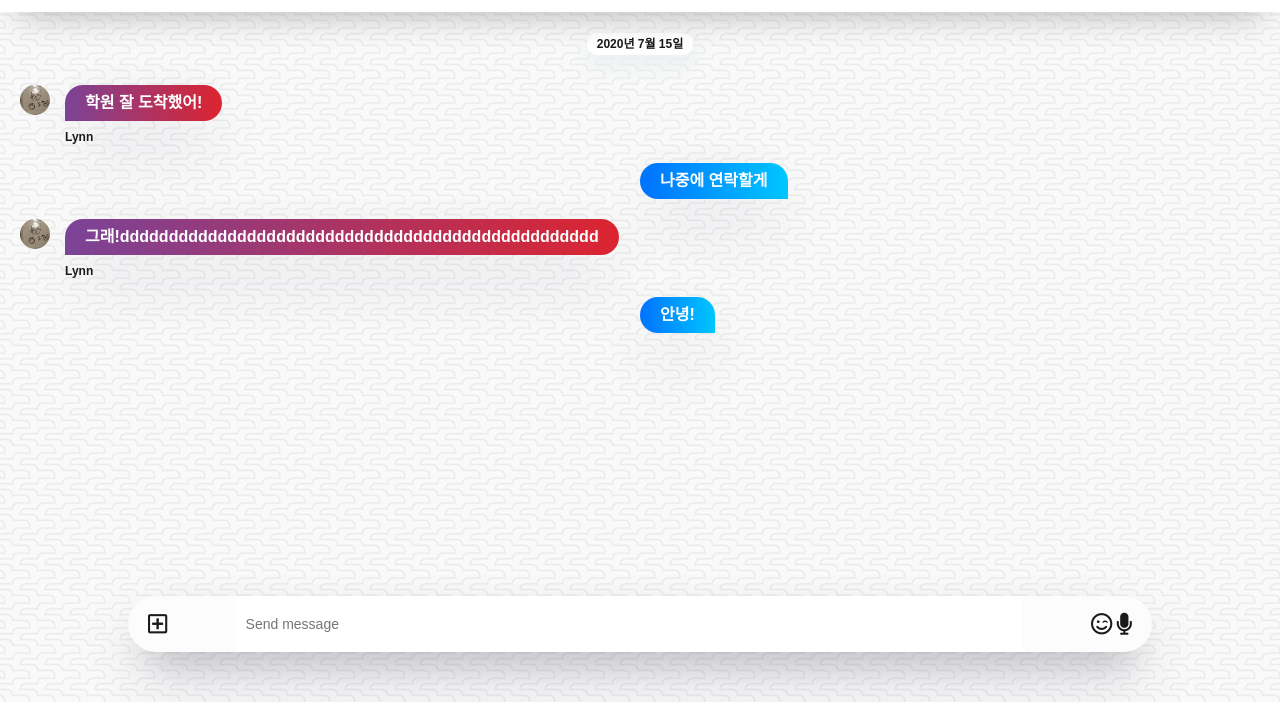
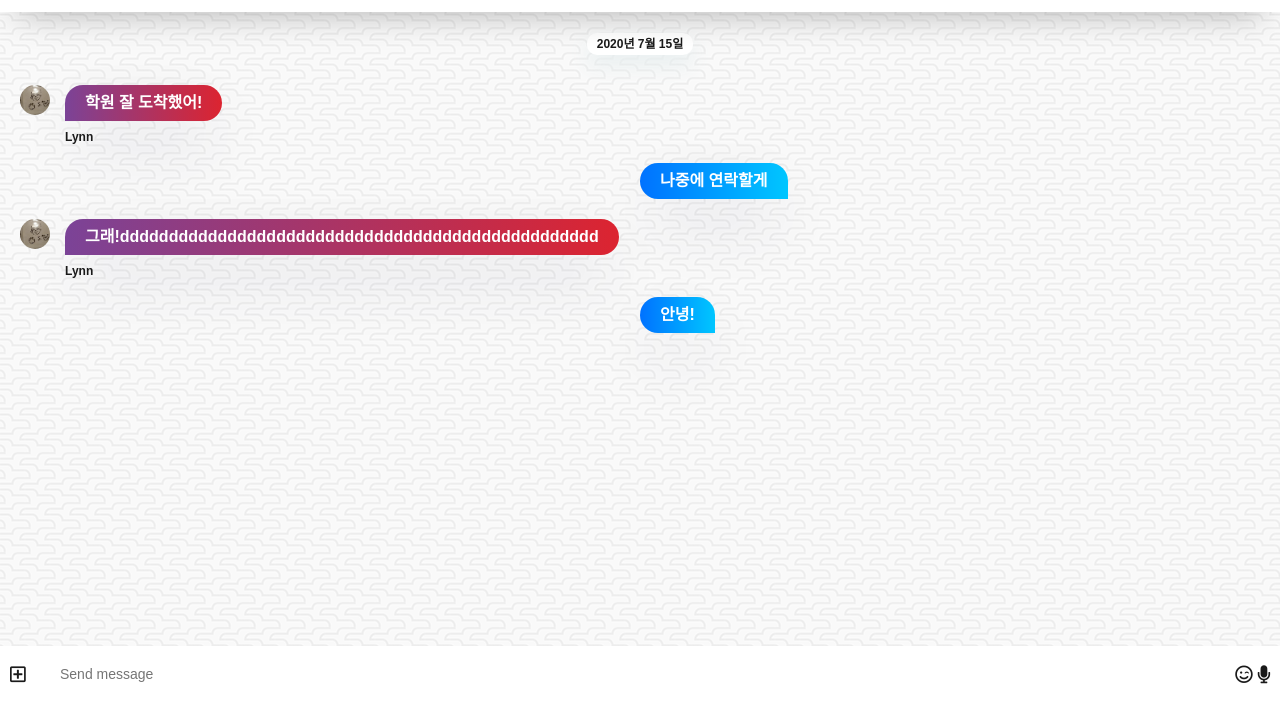
Before and after one commit to sjmjis0208/kakao_clone, a plain HTML site: page chat.html in a window 1280 px wide. Shown: the part 98-800 px from the top of the page. Drawn offline with Linux system fonts and the light colour scheme.

Commit message:
input transition

```diff
--- a/chat.html
+++ b/chat.html
@@ -89,21 +89,19 @@
 				</li>
 			</ul>
 		</main>
-		<div class="chat__write">
-			<div class="chat__write-column">
+		<div class="chat__write-container">
+			<input class="chat__write" type="text" placeholder="Send message" class="chat__write-input" />
+			<!--input 다음에 div로 icon을 써야 애니메이션 효과 가능! -->
+			<div class="chat__icon-left chat__icon">
 				<i class="far fa-plus-square"></i>
 			</div>
-			<div class="chat__write-column">
-				<input type="text" placeholder="Send message" class="chat__write-input" />
-			</div>
-			<div class="chat__write-column">
+			<div class="chat__icon-right chat__icon">
 				<span class="chat__write-icon">
 					<i class="far fa-smile-wink"></i>
 				</span>
 				<span class="chat__write-icon">
 					<i class="fas fa-microphone"></i>
 				</span>
-
 			</div>
 		</div>
 	</body>
--- a/css/chat.css
+++ b/css/chat.css
@@ -24,11 +24,10 @@
     min-height:  1000vh;
 }
 
-.chat__write {
+.chat__write-container {
    position: fixed;
-   bottom: 50px;
-   width: 80%;
-/*fixed가 적용된 container를 가운데 정렬하는법*/
+   bottom: 0px;
+    /*fixed가 적용된 container를 가운데 정렬하는법*/
    margin: 0 auto;
    left: 0;
    right: 0;
@@ -36,12 +35,53 @@
    display: flex;
    justify-content: space-between;
    align-items: center;
-   background-color: #fcfcfc;
-   padding: 0px 20px;
-   border-radius: 40px;
+   width: 100%;
    /*수평 수직 blur (color, opacity)*/
-   box-shadow: 0 30px 60px -12px rgba(50,50,93,.25), 0 18px 36px -18px rgba(0,0,0,.3), 0 -12px 36px -8px rgba(0,0,0,.025);
+   /*box-shadow: 0 30px 60px -12px rgba(50,50,93,.25), 0 18px 36px -18px rgba(0,0,0,.3), 0 -12px 36px -8px rgba(0,0,0,.025);*/
 
+}
+
+.chat__icon-left {
+    position: absolute;
+    left: 10px;
+}
+
+.chat__icon-right {
+    position: absolute;
+    right: 10px;
+}
+
+.chat__write {
+    margin: 0 auto;
+    bottom: 0px;
+    width: 100%;
+    border-radius: 0px;
+    padding: 20px 60px;
+    width: 100%;
+    border: none;
+    font-size: 14px;
+    transition: width 0.5s ease-in-out, border-radius 0.5s ease-in-out,
+        transform 0.5s ease-in-out;
+}
+
+/*채팅창 테두리 삭제*/
+.chat__write:focus {
+    outline: none;
+    width: 80%;
+
+    transform: translateY(-100px);
+    border-radius: 40px;
+    box-shadow: 0 30px 60px -12px rgba(50,50,93,.25), 0 18px 36px -18px rgba(0,0,0,.3), 0 -12px 36px -8px rgba(0,0,0,.025);
+}
+
+/*HTML에서 아이콘이 input 다음에 있어야 이런 transition 가능*/
+.chat__icon{
+    font-size: 18px;
+    transition: opacity 0.2s ease-in-out;
+}
+
+.chat__write:focus ~ .chat__icon {
+    opacity: 0;
 }
 
 .chat__write i {
@@ -53,16 +93,10 @@
 }
 
 .chat__write-column input {
-    padding:20px 10px;
-    width: 100%;
-    border: none;
-    font-size: 14px;
+
 }
 
-/*채팅창 테두리 삭제*/
-.chat__write-column input:focus {
-    outline: none;
-}
+
 
 .chat-screen .chat__messages {
     border-top: 1px solid #f7f7f7;
```
